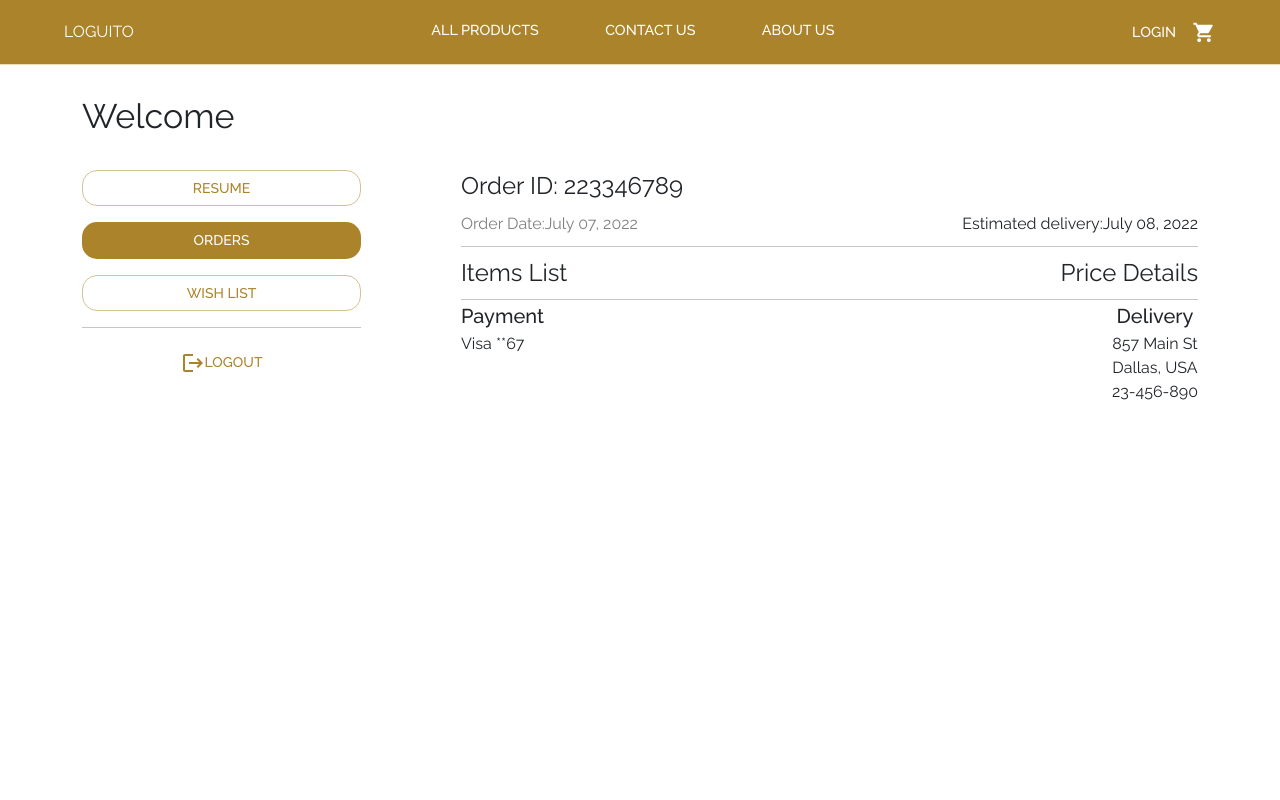
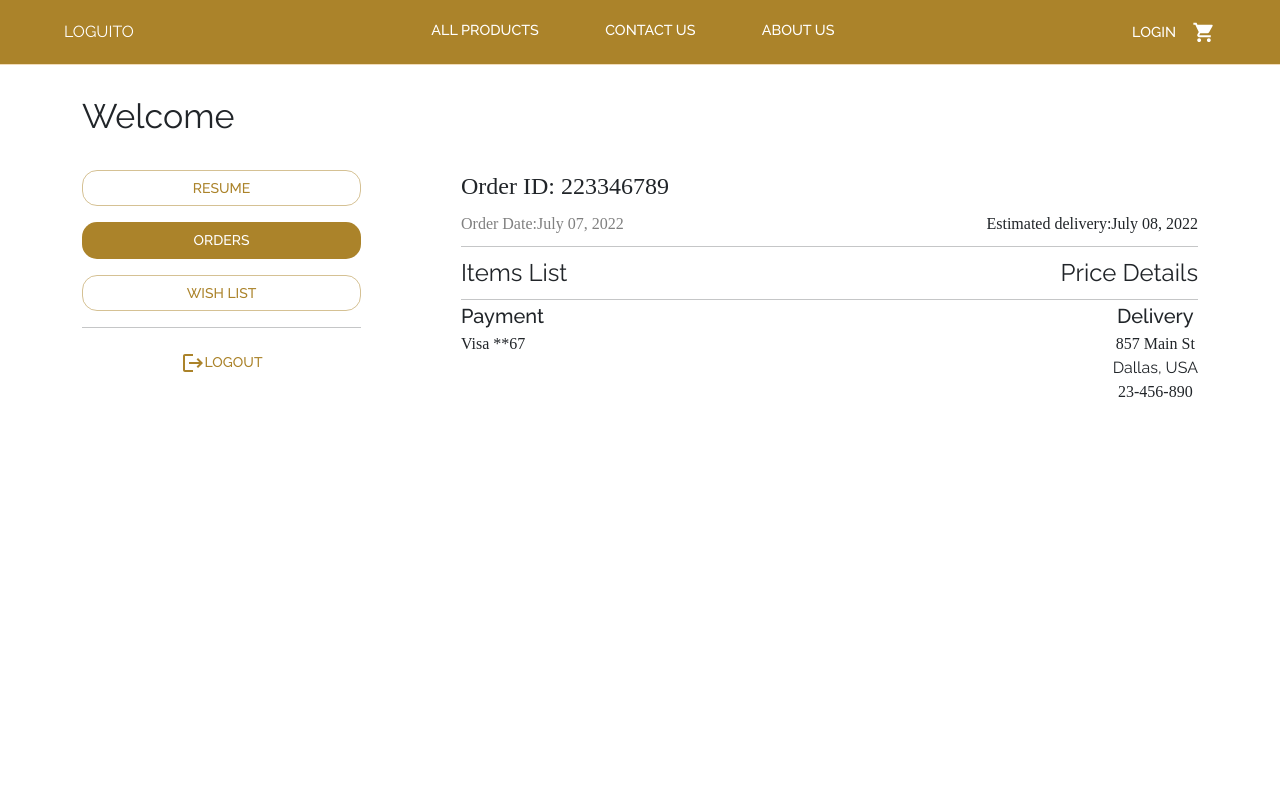
Before and after one commit to RodrigoRabellino/e-commerce-front, a React (Create React App) app: page /userPage in a window 1280 px wide. Both pictures are taken after a click on the button "ORDERS". Shown: the top 800 px of the page. Built offline with nearby package versions, Linux system fonts and the light colour scheme; no server answers.

Commit message:
User View - FontFamily in numbers

```diff
--- a/src/components/userPage/UserPage.jsx
+++ b/src/components/userPage/UserPage.jsx
@@ -120,12 +120,14 @@ export const OrdersPage = () => {
   return (
     <>
       <Box sx={{ textAlign: "left", pl: "100px" }}>
-        <Typography variant="h5">Order ID: 223346789</Typography>
+        <Typography variant="h5" fontFamily="number">
+          Order ID: 223346789
+        </Typography>
         <Box sx={{ display: "flex", justifyContent: "space-between" }}>
-          <Typography color="grey" pt="10px">
+          <Typography color="grey" pt="10px" fontFamily="number">
             Order Date:July 07, 2022
           </Typography>
-          <Typography pt="10px" pb="10px" color="">
+          <Typography pt="10px" pb="10px" color="" fontFamily="number">
             Estimated delivery:July 08, 2022
           </Typography>
         </Box>
@@ -144,15 +146,15 @@ export const OrdersPage = () => {
           <Typography variant="h6" textAlign="left" pl="100px">
             Payment
           </Typography>
-          <Typography textAlign="left" pl="100px">
+          <Typography textAlign="left" pl="100px" fontFamily="number">
             Visa **67
           </Typography>
         </Box>
         <Box display="flex" alignSelf="flex-end" flexDirection="column">
           <Typography variant="h6">Delivery</Typography>
-          <Typography> 857 Main St</Typography>
+          <Typography fontFamily="number"> 857 Main St</Typography>
           <Typography>Dallas, USA</Typography>
-          <Typography>23-456-890</Typography>
+          <Typography fontFamily="number">23-456-890</Typography>
         </Box>
       </Box>
     </>
```
